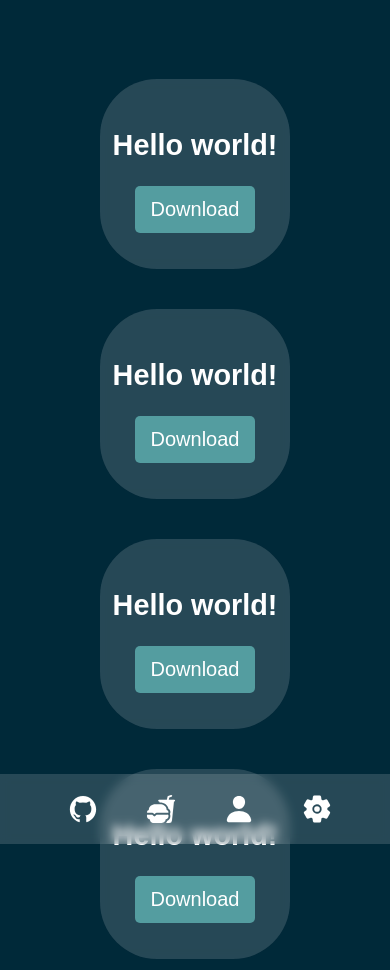
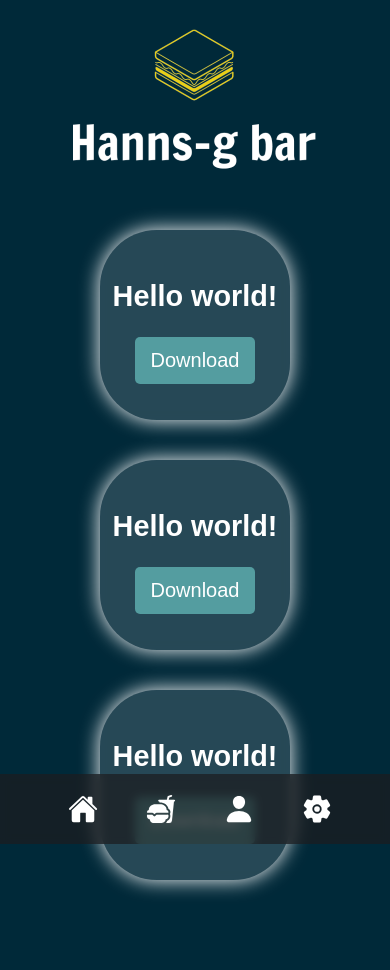
Before and after one commit to Dani26621/PaginaResponsive, a PHP site: page / in a window 390 px wide. Run offline with PHP 8.4, Linux system fonts and the light colour scheme.

Commit message:
Modifiche

```diff
--- a/Responsive.css
+++ b/Responsive.css
@@ -2,7 +2,7 @@
   body {
     background-color: #002939;
     margin:0;
-    font-family: sans-serif;
+    font-family:sans-serif;
     margin: 0px;
     padding: 0px;
     list-style: none;
@@ -15,25 +15,46 @@
   .nav{
   display: flex;
   justify-content:space-around;
-  padding:20px;
+  padding:18px;
   background-color: rgba(255, 255, 255, .15);
-  backdrop-filter: blur(5px);}
+  backdrop-filter: blur(5px);
+  margin-bottom:20px;}
+
+  .Immagine{margin-bottom: 80px;}
 
   .Contenitore {
     display: flex;
-    flex-direction: row;
+    flex-direction:row;
     justify-content: center;
-    margin-top:10%;
   }
 
   .Uno {
-    width: 190px;
-    height: 190px;
-    border-radius: 30%;
-    margin-right: 40px;
+    width: 400px;
+    height: 280px;
     margin-top: 0px;
     background-color: rgba(255, 255, 255, .15);
-    backdrop-filter: blur(5px)
+    backdrop-filter: blur(5px);
+    box-shadow: 0px 0px 20px white;
+  }
+
+  .Due {
+    width: 400px;
+    height: 280px;
+    margin-right: 20px;
+    margin-left:20px;
+    margin-top: 0px;
+    background-color: rgba(255, 255, 255, .15);
+    backdrop-filter: blur(5px);
+    box-shadow: 0px 0px 20px white;
+  }
+
+  .Tre {
+    width: 400px;
+    height: 280px;
+    margin-top: 0px;
+    background-color: rgba(255, 255, 255, .15);
+    backdrop-filter: blur(5px);
+    box-shadow: 0px 0px 20px white;
   }
 
   .Contenuto {
@@ -54,7 +75,7 @@
     cursor: pointer;
   }
 
-  #git{font-size: 30px;}
+  #home{font-size: 30px;}
 
   #food{font-size: 30px;}
 
@@ -62,6 +83,109 @@
 
   #setting{font-size:30px;
   margin-right:0px;}
+
+  #home:hover{color:#549da0;}
+
+  #food:hover{color:#549da0;}
+
+  #user:hover{color:#549da0;}
+
+  #setting:hover{color:#549da0;}
+}
+
+@media screen and (max-width: 1024px) {
+  body {
+    background-color: #002939;
+    margin:0;
+    font-family:sans-serif;
+    margin: 0px;
+    padding: 0px;
+    list-style: none;
+    font-size:1.2rem;
+  }
+
+  a{text-decoration: none;
+  color: white;}
+
+  .nav{
+  display: flex;
+  justify-content:space-around;
+  padding:18px;
+  background-color: rgba(255, 255, 255, .15);
+  backdrop-filter: blur(5px);
+  margin-bottom:20px;}
+
+  .Immagine{margin-bottom: 80px;}
+
+  .Contenitore {
+    display: flex;
+    flex-direction:row;
+    justify-content: center;
+  }
+
+  .Uno {
+    width: 300px;
+    height: 280px;
+    margin-top: 0px;
+    background-color: rgba(255, 255, 255, .15);
+    backdrop-filter: blur(5px);
+    box-shadow: 0px 0px 20px white;
+  }
+
+  .Due {
+    width: 300px;
+    height: 280px;
+    margin-right: 20px;
+    margin-left:20px;
+    margin-top: 0px;
+    background-color: rgba(255, 255, 255, .15);
+    backdrop-filter: blur(5px);
+    box-shadow: 0px 0px 20px white;
+  }
+
+  .Tre {
+    width: 300px;
+    height: 280px;
+    margin-top: 0px;
+    background-color: rgba(255, 255, 255, .15);
+    backdrop-filter: blur(5px);
+    box-shadow: 0px 0px 20px white;
+  }
+
+  .Contenuto {
+    text-align: center;
+    margin-top: 50px;
+    color:white;
+  }
+
+  button {
+    display: inline-block;
+    color: white;
+    font-weight: 500;
+    font-size: 20px;
+    background: #549da0;
+    border: none;
+    border-radius: 5px;
+    padding: 12px 16px;
+    cursor: pointer;
+  }
+
+  #home{font-size: 30px;}
+
+  #food{font-size: 30px;}
+
+  #user{font-size: 30px;}
+
+  #setting{font-size:30px;
+  margin-right:0px;}
+
+  #home:hover{color:#549da0;}
+
+  #food:hover{color:#549da0;}
+
+  #user:hover{color:#549da0;}
+
+  #setting:hover{color:#549da0;}
 }
 
 @media screen and (max-width: 820px) {
@@ -86,8 +210,11 @@
   display: flex;
   justify-content:space-evenly;
   padding:20px;
-  background-color: rgba(255, 255, 255, .15);
-  backdrop-filter: blur(5px);}
+  background-color: rgba(29,29,31,0.72);
+  margin-bottom:0px;}
+
+  .Immagine{margin-top:20px;
+  margin-bottom: 20px;}
 
   .Contenitore {
     display: flex;
@@ -102,6 +229,28 @@
     border-radius: 30%;
     margin-right: 0px;
     margin-top:40px;
+    background-color: rgba(255, 255, 255, .15);
+    backdrop-filter: blur(5px)
+  }
+
+  .Due {
+    width: 190px;
+    height: 190px;
+    border-radius: 30%;
+    margin-right: 0px;
+    margin-left:0px;
+    margin-top:40px;
+    margin-bottom:40px;
+    background-color: rgba(255, 255, 255, .15);
+    backdrop-filter: blur(5px)
+  }
+
+  .Tre {
+    width: 190px;
+    height: 190px;
+    border-radius: 30%;
+    margin-right: 0px;
+    margin-bottom: 90px;
     background-color: rgba(255, 255, 255, .15);
     backdrop-filter: blur(5px)
   }
@@ -124,7 +273,7 @@
     cursor: pointer;
   }
 
-  #git{font-size: 30px;}
+  #home{font-size: 30px;}
 
   #food{font-size: 30px;}
 
--- a/index.html
+++ b/index.html
@@ -10,19 +10,17 @@ initial-scale=1.0">
     <body>
 
         <nav class="nav">
-            <a href=""><ion-icon name="logo-github" id="git"></ion-icon></a>
+            <a href="index.html"><ion-icon name="home" id ="home"></ion-icon></ion-icon></ion-icon></a>
             <a href=""><ion-icon name="fast-food" id="food"></ion-icon></a>
             <a href=""><ion-icon name="person" id="user"></ion-icon></a>
             <a href=""><ion-icon name="settings" id="setting"></ion-icon></a>
         </nav>
 
+        <center>
+            <img src="logo_small.png" class="Immagine">
+        </center>
+
         <div class="Contenitore">
-            <div class="Uno">
-                <div class="Contenuto">
-                    <h2>Hello world!</h2>
-                    <button>Download</button>
-                </div>
-            </div>
 
             <div class="Uno">
                 <div class="Contenuto">
@@ -31,19 +29,20 @@ initial-scale=1.0">
                 </div>
             </div>
 
-            <div class="Uno">
+            <div class="Due">
                 <div class="Contenuto">
                     <h2>Hello world!</h2>
                     <button>Download</button>
                 </div>
             </div>
 
-            <div class="Uno">
+            <div class="Tre">
                 <div class="Contenuto">
                     <h2>Hello world!</h2>
                     <button>Download</button>
                 </div>
             </div>
+
         </div>
 
         <script type="module" src="https://unpkg.com/ionicons@5.5.2/dist/ionicons/ionicons.esm.js"></script>
```
Also changed, not shown: logo_small.png (added).
